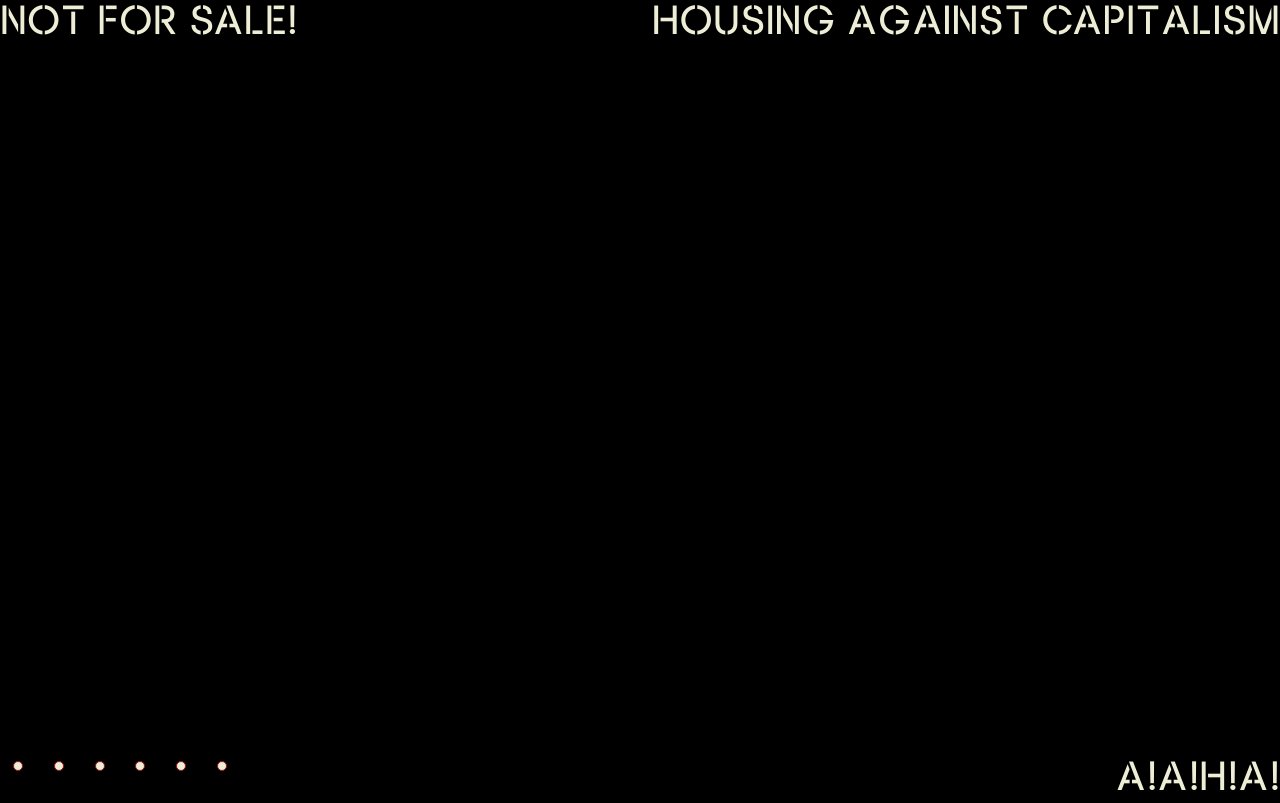
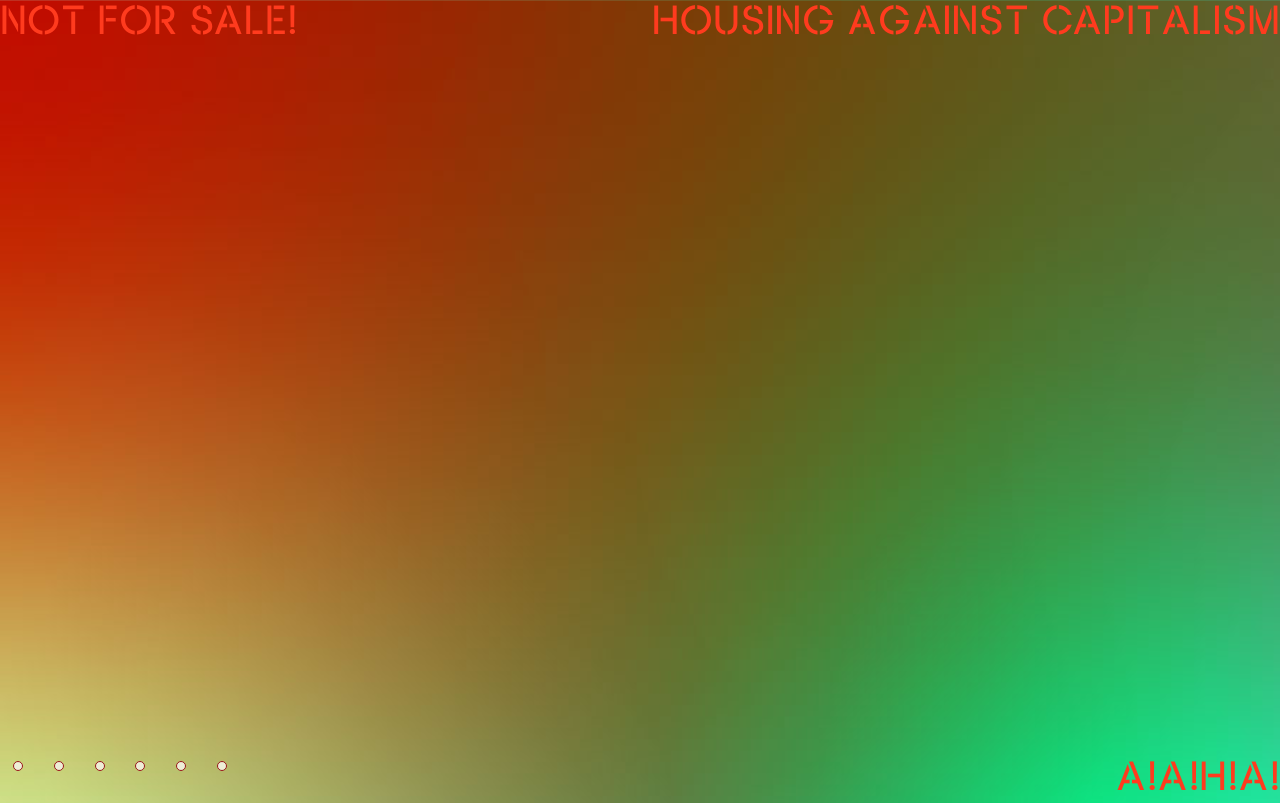
Before and after one commit to alisq/AAHA, a website: page index.html in a window 1280 px wide. Shown: the top 803 px of the page. Drawn offline with nearby package versions, Linux system fonts and the light colour scheme; some packages are replaced by stand-ins of ours; a script that the page names is missing.

Commit message:
last commit before reset.

```diff
--- a/sass/_base.scss
+++ b/sass/_base.scss
@@ -8,6 +8,9 @@
 }
 
 html, body {
-    background: $darkred;
-    color: $white
+    background: fixed url('../img/gradient.jpg');
+    color: $white;
+    min-height:100vh;
+    background-size:200vw;
+    ;
 }
--- a/sass/_typography.scss
+++ b/sass/_typography.scss
@@ -13,6 +13,8 @@
 
 h1, h2, h3, h4, h5 {
     font-family: 'Sukima';
+
+    color: #FF3B1E;
 }
 
 
```
Also changed, not shown: index.html (+2 -0 lines), css/main.css, img/gradient.jpg (added), 1 other file.
